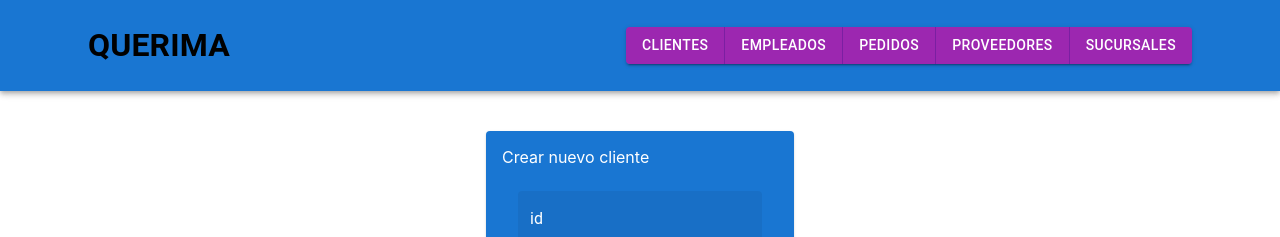
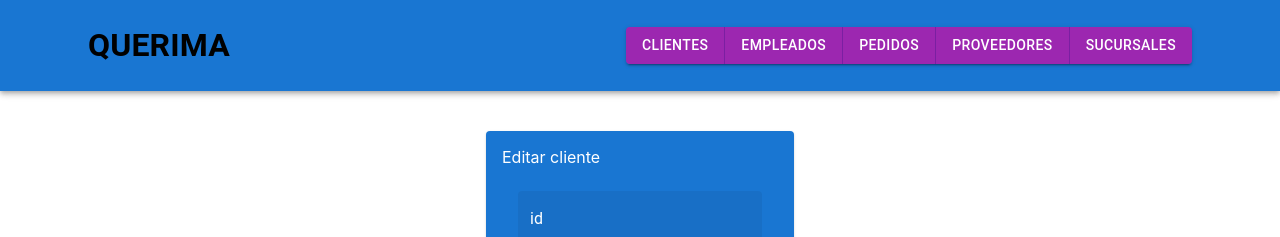
Before and after one commit to RodrigoFA216/QUERIMA-FULLSTACK, a React (Create React App) app: page /clientes/1/editar in a window 1280 px wide. Shown: the top 237 px of the page. Built offline with nearby package versions, Linux system fonts and the light colour scheme; no server answers.

Commit message:
Editing fixed

```diff
--- a/src/Components/Clientes/CrearClientes.js
+++ b/src/Components/Clientes/CrearClientes.js
@@ -29,6 +29,7 @@ function CrearClientes(){
                 headers: { 'Content-Type': 'application/json'},
                 body: JSON.stringify(clientes),
             })
+            setEditing(false)
         }else{
             const res =await fetch('http://localhost:4000/createcliente',{
                 method: 'POST',
@@ -41,9 +42,10 @@ function CrearClientes(){
         setLoading(false)
         navigate('/clientes');
     }
-    const handleChange = e =>
+    const handleChange = e =>{
         setClientes({...clientes, [e.target.name]: e.target.value})
         // console.log(e.target.name, e.target.value);
+    }
 
     const loadClient = async(telefono)=>{
         const res=await fetch(`https://localhost:4000/readcliente/${telefono}`)
@@ -55,6 +57,7 @@ function CrearClientes(){
     useEffect(()=>{
         if(params.telefono){
             console.log(params);
+            setEditing(true);
             loadClient(params.telefono);
         }
     },[params.telefono])
```
